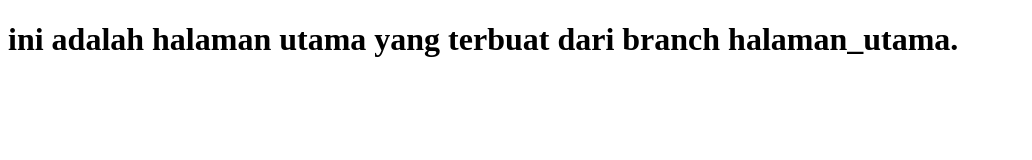
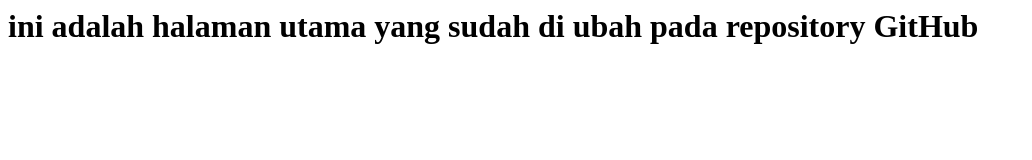
Before and after one commit to Onezero93/MyProjek, a plain HTML site: page index.html in a window 1280 px wide. Shown: the whole page, without its empty margins (0-1032 px from the left). Drawn offline with Linux system fonts and the light colour scheme.

Commit message:
Update index.html

```diff
--- a/index.html
+++ b/index.html
@@ -1,14 +1,10 @@
-<!DOCTYPE html>
-<html lang="en">
+<html>
 <head>
-    <meta charset="UTF-8">
-    <meta http-equiv="X-UA-Compatible" content="IE=edge">
-    <meta name="viewport" content="width=device-width, initial-scale=1.0">
     <title>My Project</title>
 </head>
 <body>
     <h1>
-        ini adalah halaman utama yang terbuat dari branch halaman_utama.
+        ini adalah halaman utama yang sudah di ubah pada repository GitHub
     </h1>
 </body>
 </html>
```
